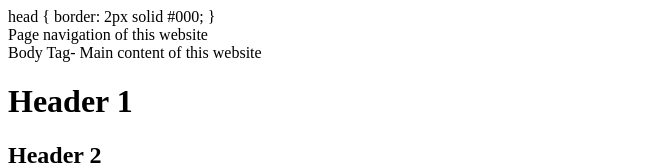
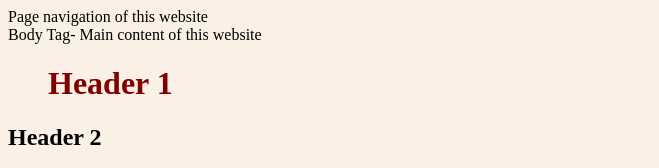
Before and after one commit to timchungdmd/webframe, a plain HTML site: page index.html in a window 1280 px wide. Shown: the top 168 px of the page, without its empty margins (0-659 px from the left). Drawn offline with Linux system fonts and the light colour scheme.

Commit message:
internal css

```diff
--- a/index.html
+++ b/index.html
@@ -1,12 +1,19 @@
-head {
-    border: 2px solid #000;
-}
-
 
 <!DOCTYPE html>
 <html lang="en-US">
 
 <head>
+    <style>
+
+        body {
+          background-color: linen;
+        }
+
+        h1 {
+          color: maroon;
+          margin-left: 40px;
+        }
+        </style>
     <meta charset="utf-8">
 
     <meta name="viewport" content="width=device-width">
```
